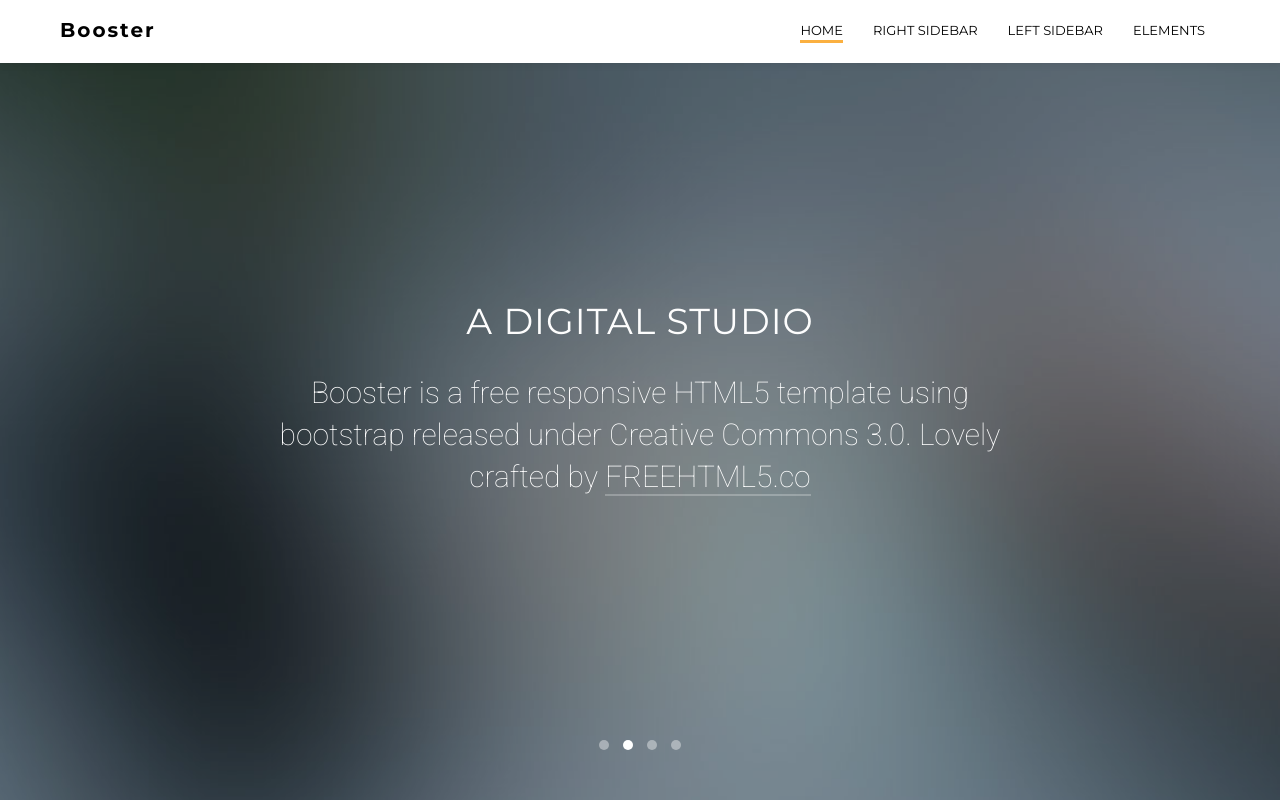
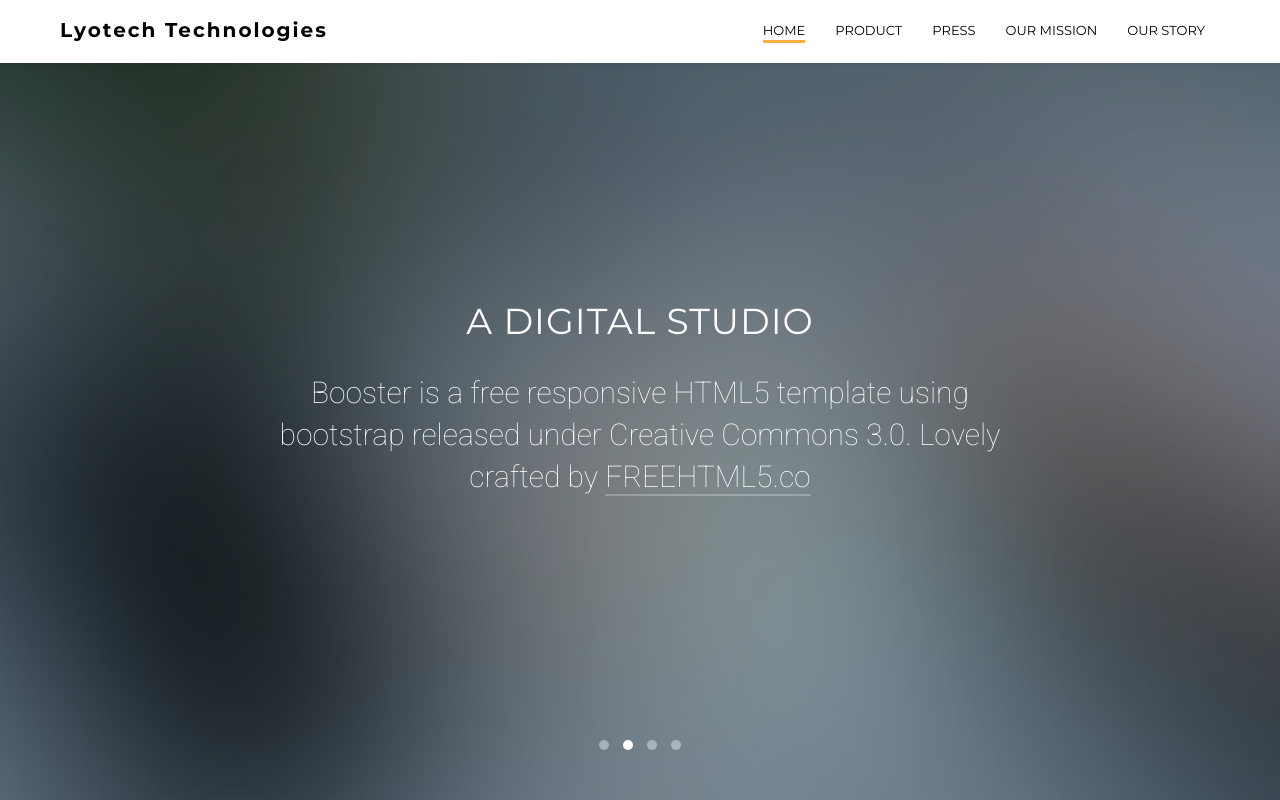
Before and after one commit to lyofresh-hackathon/lyofresh-hackathon.github.io, a plain HTML site: page index.html in a window 1280 px wide. Shown: the top 800 px of the page. Drawn offline with Linux system fonts and the light colour scheme; files whose address does not match are found by name.

Commit message:
Update navbar

```diff
--- a/index.html
+++ b/index.html
@@ -12,20 +12,6 @@
 	<meta name="description" content="Free HTML5 Template by FREEHTML5.CO" />
 	<meta name="keywords" content="free html5, free template, free bootstrap, html5, css3, mobile first, responsive" />
 	<meta name="author" content="FREEHTML5.CO" />
-
-  <!--
-	//////////////////////////////////////////////////////
-
-	FREE HTML5 TEMPLATE
-	DESIGNED & DEVELOPED by FREEHTML5.CO
-
-	Website: 		http://freehtml5.co/
-	Email: 			info@freehtml5.co
-	Twitter: 		http://twitter.com/fh5co
-	Facebook: 		https://www.facebook.com/fh5co
-
-	//////////////////////////////////////////////////////
-	 -->
 
   <!-- Facebook and Twitter integration -->
 	<meta property="og:title" content=""/>
@@ -72,14 +58,15 @@
 				<div class="navbar-header">
 				<!-- Mobile Toggle Menu Button -->
 				<a href="#" class="js-fh5co-nav-toggle fh5co-nav-toggle" data-toggle="collapse" data-target="#fh5co-navbar" aria-expanded="false" aria-controls="navbar"><i></i></a>
-				<a class="navbar-brand" href="index.html">Booster</a>
+				<a class="navbar-brand" href="index.html">Lyotech Technologies</a>
 				</div>
 				<div id="fh5co-navbar" class="navbar-collapse collapse">
 					<ul class="nav navbar-nav navbar-right">
 						<li class="active"><a href="index.html"><span>Home <span class="border"></span></span></a></li>
-						<li><a href="right-sidebar.html"><span>Right Sidebar <span class="border"></span></span></a></li>
-						<li><a href="left-sidebar.html"><span>Left Sidebar <span class="border"></span></span></a></li>
-						<li><a href="elements.html"><span>Elements <span class="border"></span></span></a></li>
+						<li><a href="#product"><span>Product<span class="border"></span></span></a></li>
+						<li><a href="#press"><span>Press <span class="border"></span></span></a></li>
+						<li><a href="mission.html"><span>Our Mission<span class="border"></span></span></a></li>
+						<li><a href="story.html"><span>Our Story<span class="border"></span></span></a></li>
 					</ul>
 				</div>
 			</div>
@@ -96,8 +83,8 @@
 		    			<div class="col-md-8 col-md-offset-2">
 			    			<div class="fh5co-owl-text-wrap">
 						    	<div class="fh5co-owl-text text-center to-animate">
-						    		<h1 class="fh5co-lead">Booster Studio</h1>
-									<h2 class="fh5co-sub-lead">Booster is a free responsive HTML5 template using bootstrap released under Creative Commons 3.0. Lovely crafted by <a href="#">FREEHTML5.co</a></h2>
+						    		<h1 class="fh5co-lead">Lyotech</h1>
+									<h2 class="fh5co-sub-lead">Cutting edge technology which aims to abolishes food waste</h2>
 						    	</div>
 						    </div>
 					    </div>
```
Also changed, not shown: 2 other files.
